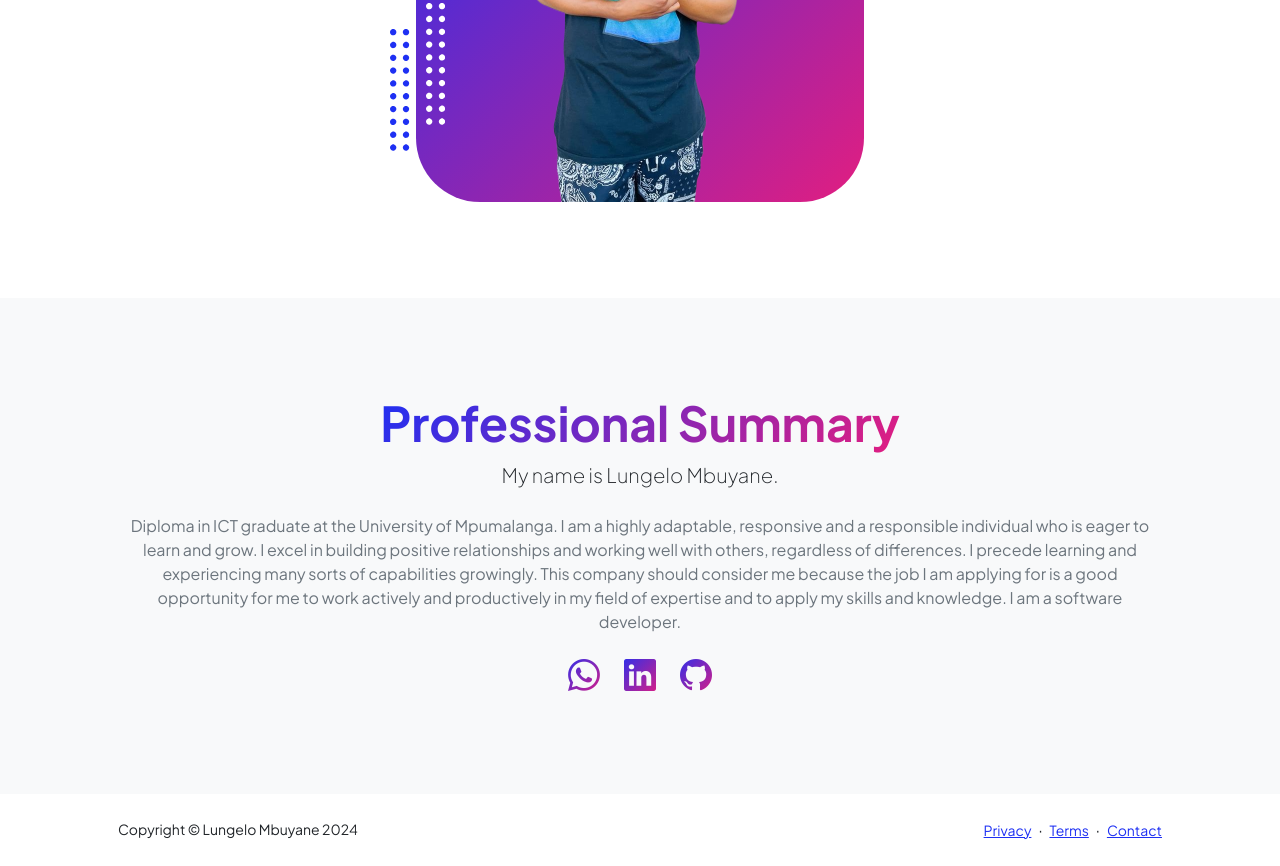
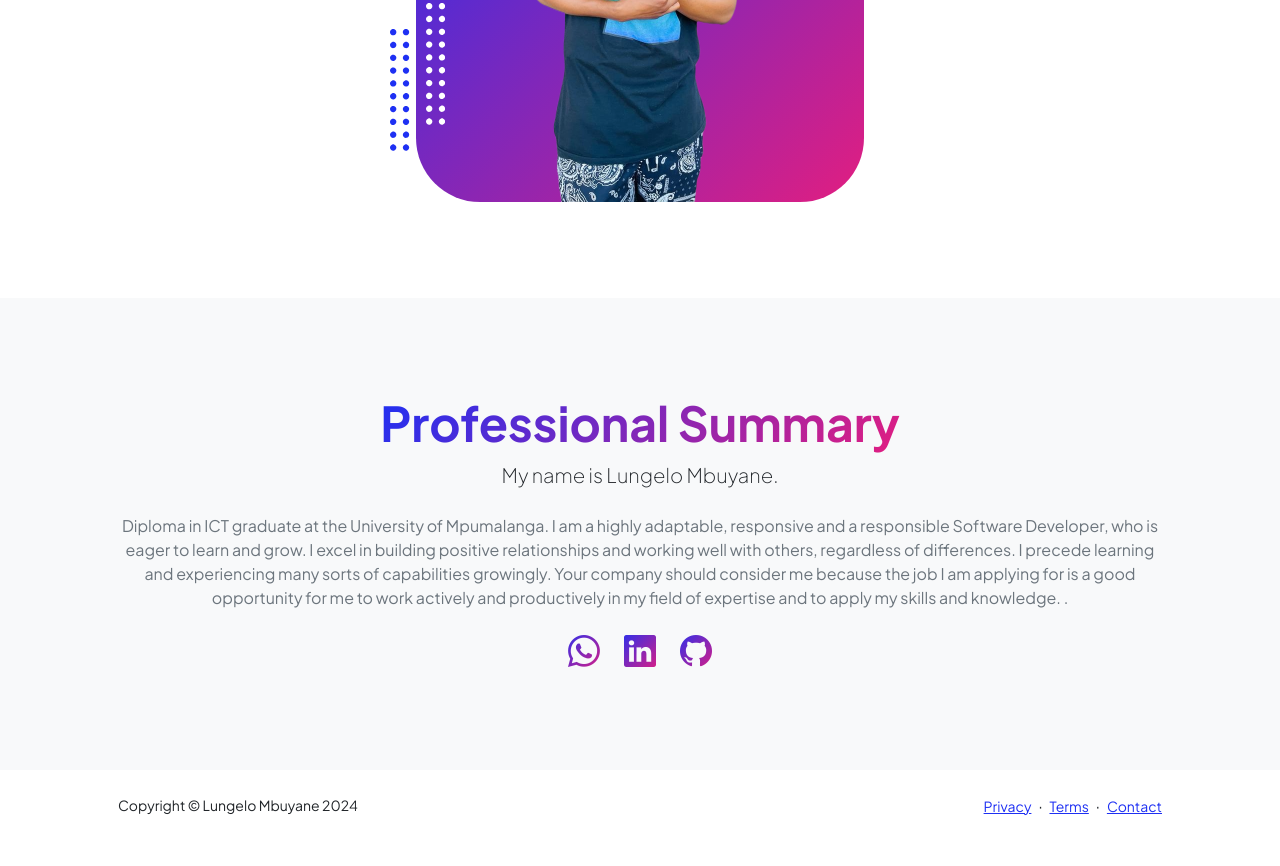
Before and after one commit to yourboyLungelo/Lungelo_Mbuyane, a website: page index.html in a window 1280 px wide. Shown: the part 767-1633 px from the top of the page. After the commit the page ends 1609 px from the top, so only its background shows below. Drawn offline with nearby package versions, Linux system fonts and the light colour scheme.

Commit message:
index.html

```diff
--- a/index.html
+++ b/index.html
@@ -183,13 +183,13 @@
                                 <h2 class="display-5 fw-bolder"><span class="text-gradient d-inline">Professional Summary</span></h2>
                                 <p class="lead fw-light mb-4">My name is Lungelo Mbuyane.</p>
                                 <p class="text-muted">Diploma in ICT graduate at the University of Mpumalanga.
-                                    I am a highly adaptable, responsive and a responsible individual
+                                    I am a highly adaptable, responsive and a responsible Software Developer,
                                     who is eager to learn and grow. I excel in building positive relationships
                                     and working well with others, regardless of differences. I precede learning
                                     and experiencing many sorts of capabilities growingly.
-                                    This company should consider me because the job I am applying for is a good
+                                    Your company should consider me because the job I am applying for is a good
                                     opportunity for me to work actively and productively in my field of expertise and to apply my skills and knowledge.
-                                    I am a software developer.</p>
+                                    .</p>
                                 <div class="d-flex justify-content-center fs-2 gap-4">
                                     <a class="text-gradient" href="https://wa.me/27637663306" target="_blank">
                                         <i class="bi bi-whatsapp"></i>
```
